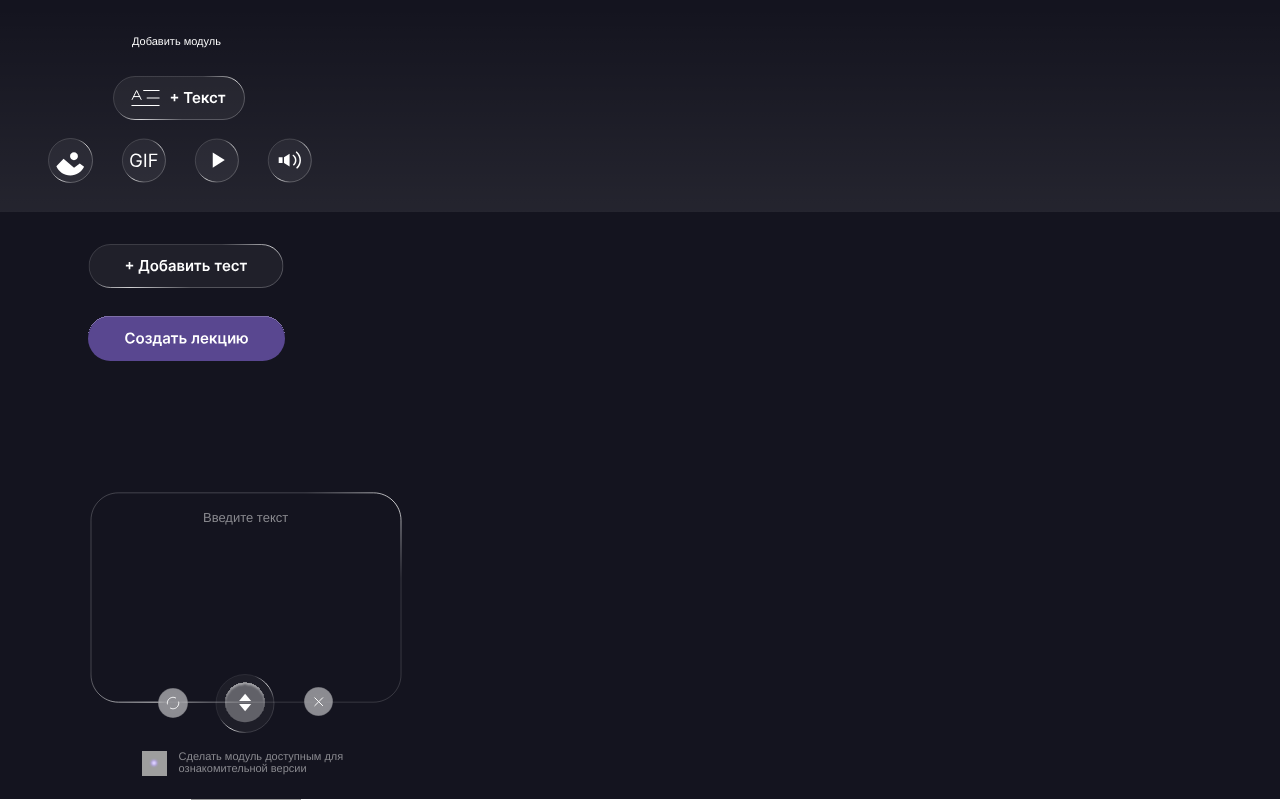
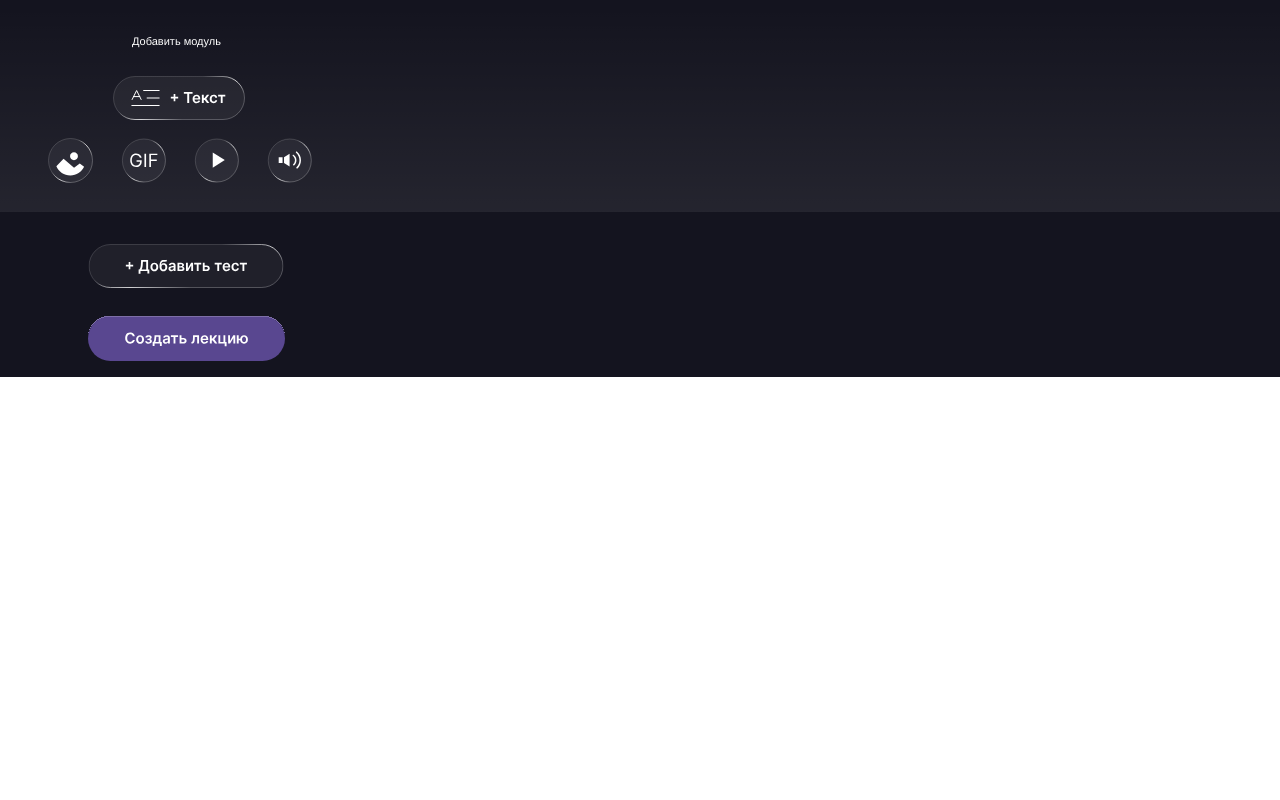
Before and after one commit to kirill778/eon_app, a Next.js app in the folder frontend/: page /login_4 in a window 1280 px wide. Shown: the part 2248-3048 px from the top of the page. After the commit the page ends 2625 px from the top, so only its background shows below. Built offline with nearby package versions, Linux system fonts and the light colour scheme; grey boxes are pictures that could not be loaded.

Commit message:
Добавление текстового блока

```diff
--- a/frontend/src/app/login_4/page.tsx
+++ b/frontend/src/app/login_4/page.tsx
@@ -60,6 +60,14 @@ export default function LecturePage() {
 
   // Новое состояние для способа оплаты
   const [paymentMethod, setPaymentMethod] = React.useState("Выберите способ оплаты");
+
+  // Добавляем состояние для хранения текстовых блоков
+  const [textBlocks, setTextBlocks] = React.useState<number[]>([]);
+
+  // Функция для добавления нового текстового блока
+  const addTextBlock = () => {
+    setTextBlocks([...textBlocks, textBlocks.length]);
+  };
 
   const reviews = [
     {
@@ -255,12 +263,15 @@ export default function LecturePage() {
         </div>
       </div>
 
+      {/* Отображаем текстовые блоки */}
+      {textBlocks.map((id) => (
+        <div key={id} className="mt-[9%] ml-[7%]">
+          <BlockText />
+        </div>
+      ))}
+
       <div className="mt-[9%] ml-[0%]">
-        <Block />
-      </div>
-
-      <div className="mt-[9%] ml-[7%]">
-        <BlockText />
+        <Block onAddTextBlock={addTextBlock} />
       </div>
 
       {/* Footer Navigation */}
--- a/frontend/src/components/component_lecture/block-text.tsx
+++ b/frontend/src/components/component_lecture/block-text.tsx
@@ -67,11 +67,6 @@ export const BlockText = (): JSX.Element => {
       </div>
 
       <div className="relative w-52 h-[49px]">
-        <img
-          className="absolute w-[110px] h-px top-[49px] left-[49px]"
-          alt="Vector"
-          src={vector358}
-        />
 
         <div className="absolute w-[210px] h-[26px] top-0 left-0">
           <div className="absolute w-[25px] h-[25px] top-px left-0 bg-[url(/ellipse-27.svg)] bg-[100%_100%]">
@@ -88,6 +83,14 @@ export const BlockText = (): JSX.Element => {
             Сделать модуль доступным для ознакомительной версии
           </p>
         </div>
+
+        <div className="flex justify-center gap-[25px] mt-[30%] ml-[0%]">
+        <div className="w-[3px] h-[3px] rounded-full bg-white opacity-30" />
+        <div className="w-[3px] h-[3px] rounded-full bg-white opacity-30" />
+        <div className="w-[3px] h-[3px] rounded-full bg-white opacity-30" />
+        <div className="w-[3px] h-[3px] rounded-full bg-white opacity-30" />
+        <div className="w-[3px] h-[3px] rounded-full bg-white opacity-30" />
+      </div>
       </div>
     </div>
   );
--- a/frontend/src/components/component_lecture/block.tsx
+++ b/frontend/src/components/component_lecture/block.tsx
@@ -7,9 +7,11 @@ import group951 from "/public/Group-951.svg";
 import btn4 from "/public/btn-4.svg";
 import Group1489 from "/public/Group-1489.svg";
 
+interface BlockProps {
+  onAddTextBlock: () => void;
+}
 
-
-export const Block = (): React.JSX.Element => {
+export const Block = ({ onAddTextBlock }: BlockProps): React.JSX.Element => {
   return (
     <div>
       <div className="flex flex-col h-[205px] items-start gap-2.5 px-12 py-7 relative bg-white [background:linear-gradient(180deg,rgba(255,255,255,0.0)_0%,rgba(255,255,255,0.07)_100%)]">
@@ -47,7 +49,10 @@ export const Block = (): React.JSX.Element => {
               />
             </div>
 
-          <div className="absolute w-[132px] h-11 top-0 left-[65px]">
+            <div
+              className="absolute w-[132px] h-11 top-0 left-[65px] cursor-pointer"
+              onClick={onAddTextBlock}
+            >
               <img
                 className="absolute w-[132px] h-[44px]"
                 alt="Group"
@@ -55,9 +60,6 @@ export const Block = (): React.JSX.Element => {
               />
             </div>
           </div>
-
-
-
         </div>
       </div>
       <div className="bg-[#14141F] p-4 mt-[0vh]">
```
Lines whose indentation alone changed are shown as unchanged.
